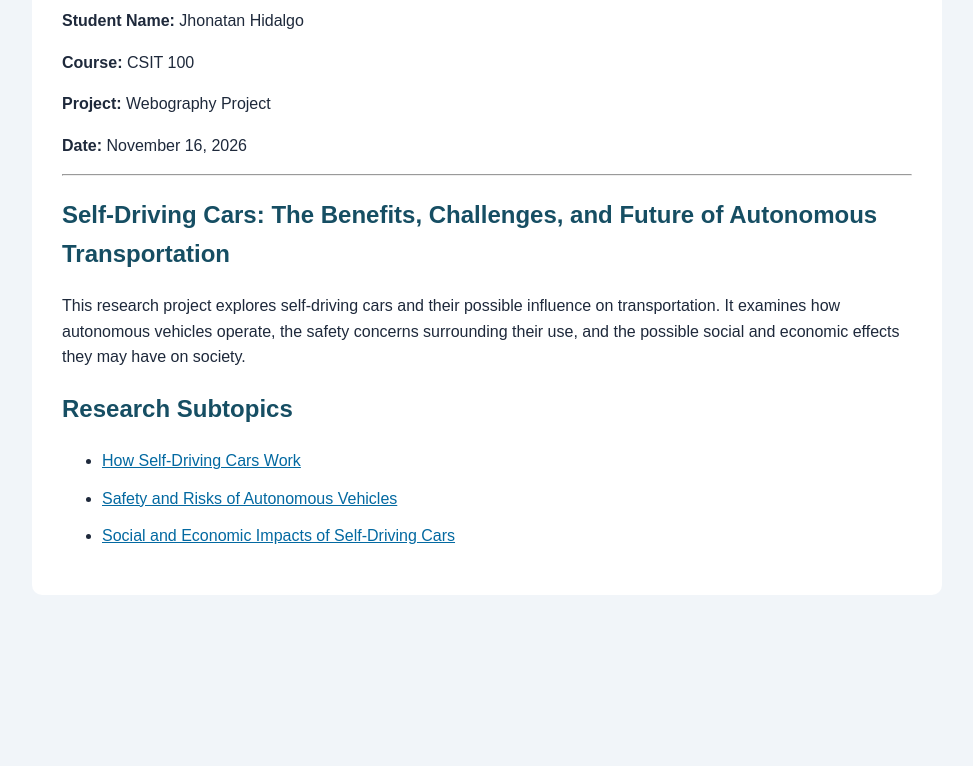
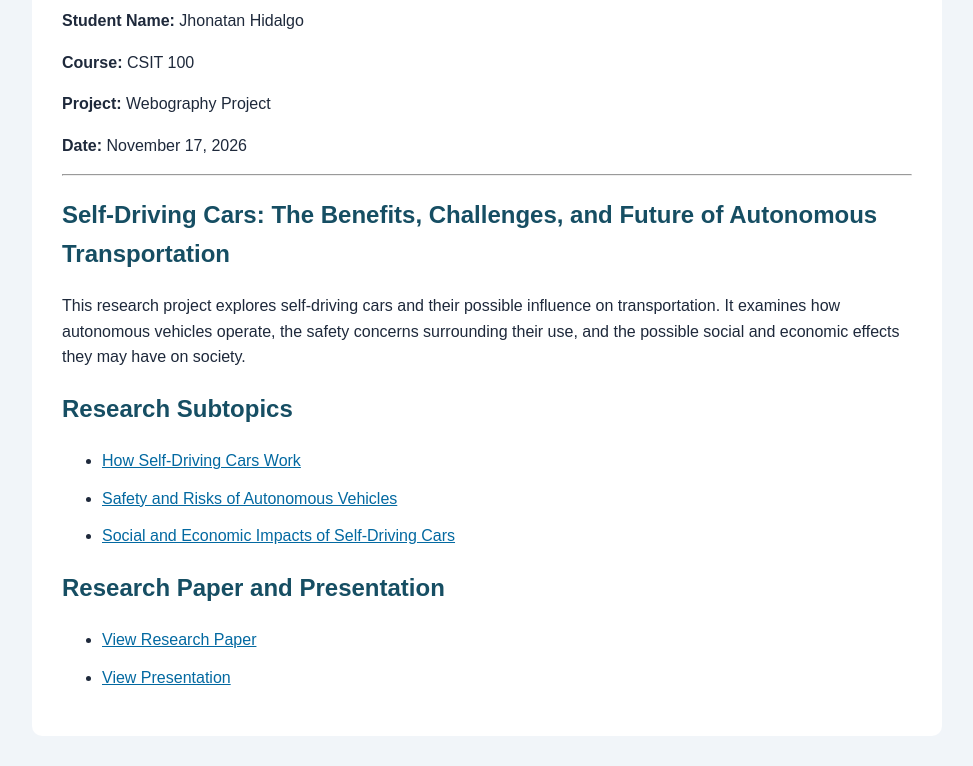
Before and after one commit to hidalgoj8-hub/self-driving-cars-project, a plain HTML site: page project.html in a window 1280 px wide. Shown: the part 146-912 px from the top of the page, without its empty margins (153-1126 px from the left). Before the commit the page ends 800 px from the top, so only its background shows below. Drawn offline with Linux system fonts and the light colour scheme.

Commit message:
Update project.html

```diff
--- a/project.html
+++ b/project.html
@@ -32,7 +32,7 @@
     <p><strong>Student Name:</strong> Jhonatan Hidalgo</p>
     <p><strong>Course:</strong> CSIT 100</p>
     <p><strong>Project:</strong> Webography Project</p>
-    <p><strong>Date:</strong> November 16, 2026</p>
+    <p><strong>Date:</strong> November 17, 2026</p>
 
     <hr>
 
@@ -51,3 +51,9 @@
         <li><a href="subtopic2.html">Safety and Risks of Autonomous Vehicles</a></li>
         <li><a href="subtopic3.html">Social and Economic Impacts of Self-Driving Cars</a></li>
     </ul>
+
+    <h2>Research Paper and Presentation</h2>
+    <ul>
+        <li><a href="paper.doc">View Research Paper</a></li>
+        <li><a href="presentation.ppt">View Presentation</a></li>
+    </ul>
```
